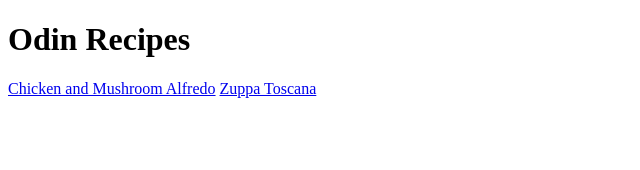
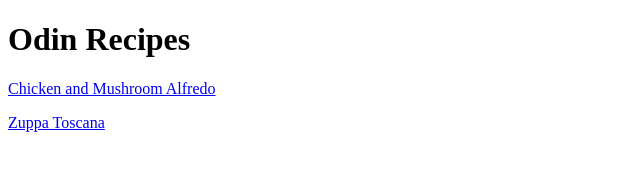
Before and after one commit to sloghead/odin-recipes, a plain HTML site: page index.html in a window 1280 px wide. Shown: the whole page, without its empty margins (0-640 px from the left). Drawn offline with Linux system fonts and the light colour scheme.

Commit message:
Edit format for readability

```diff
--- a/index.html
+++ b/index.html
@@ -6,7 +6,8 @@
     </head>
     <body>
         <h1>Odin Recipes</h1>
-        <a href="recipes/chicken-and-mushroom-alfredo.html">Chicken and Mushroom Alfredo</a>
-        <a href="recipes/zuppa-toscana.html">Zuppa Toscana</a>
+        <p><a href="recipes/chicken-and-mushroom-alfredo.html">Chicken and Mushroom Alfredo</a></p>
+        <p><a href="recipes/zuppa-toscana.html">Zuppa Toscana</a></p>
+
     </body>
 </html>
```
